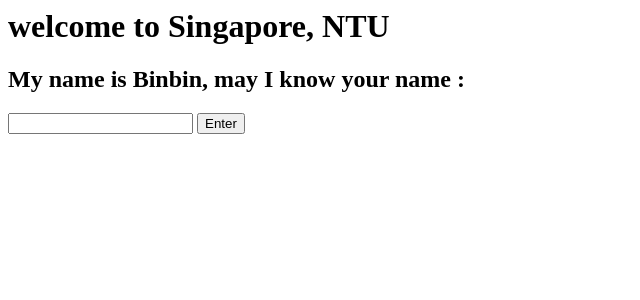
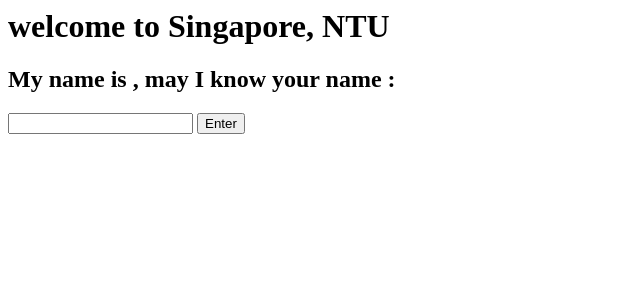
Before and after one commit to Tao0503/RPA-19ffeb2024, a Python web app: template templates/index.html in a window 1280 px wide. Shown: the top 300 px of the page, without its empty margins (0-640 px from the left). Run offline with Jinja, Linux system fonts and the light colour scheme; the template is opened without the code that fills it, so the values that code supplies are empty.

Commit message:
Update index.html

```diff
--- a/templates/index.html
+++ b/templates/index.html
@@ -8,7 +8,7 @@
 <div class ="container">
 <h1>welcome to Singapore, NTU </h1>
   <form action:"/main" method="post">
-    <h2>My name is Binbin, may I know your name : </h2>
+    <h2>My name is , may I know your name : </h2>
     <input type = "text" name="r">
     <input type = "submit" value="Enter">
   </form>
```
